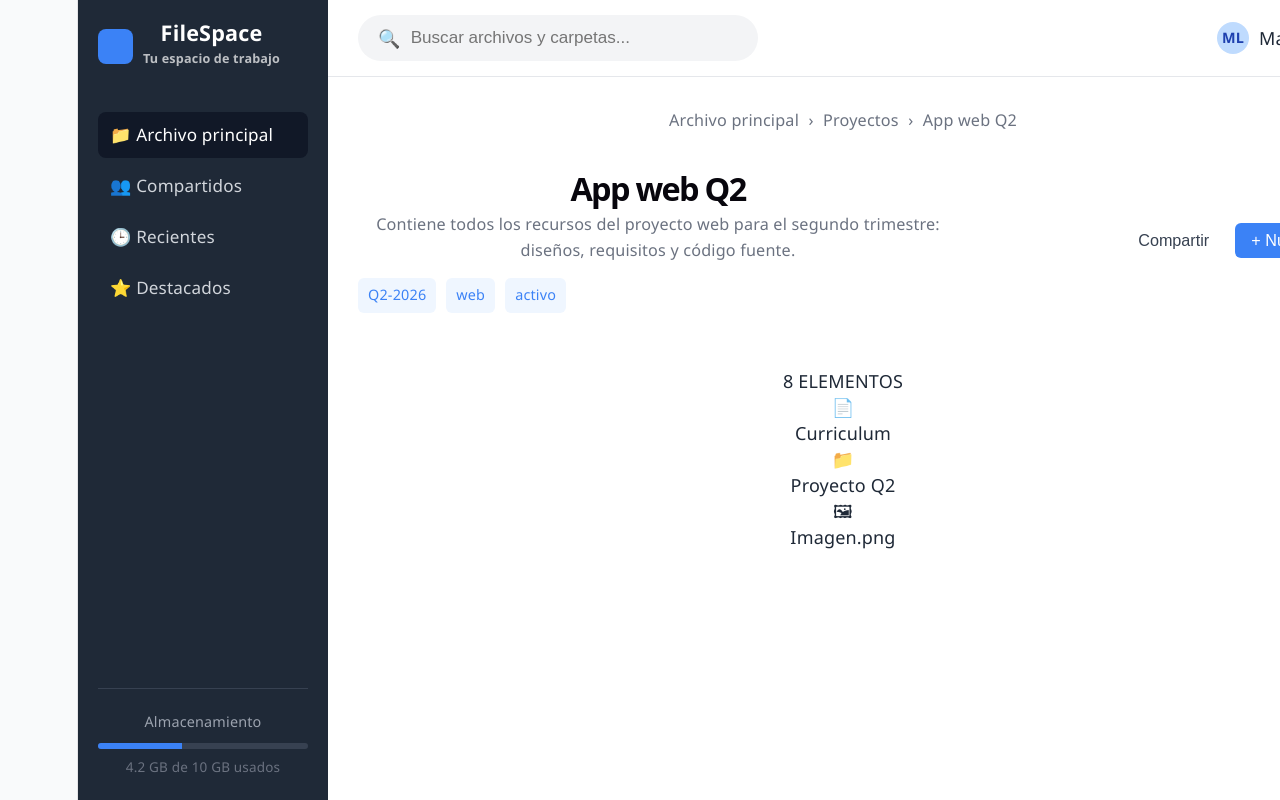
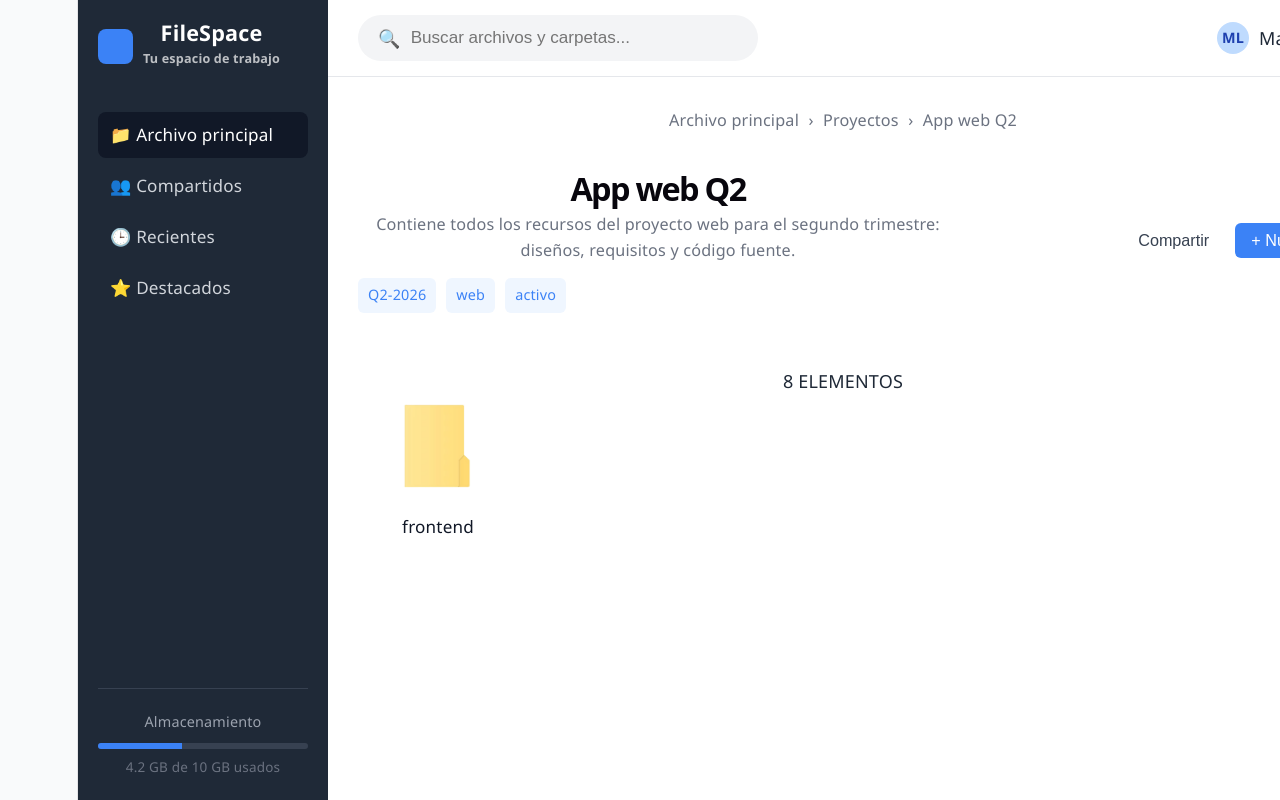
Before and after one commit to matty-23/Progra-III, a React (Vite) app in the folder frontend/: page / in a window 1280 px wide. Shown: the top 800 px of the page. Built offline with nearby package versions, Linux system fonts and the light colour scheme.

Commit message:
Mejora apariencia de la visualizacion del documento

```diff
--- a/frontend/src/App.jsx
+++ b/frontend/src/App.jsx
@@ -1,4 +1,4 @@
-import { useState } from 'react'
+import { useState, useEffect } from 'react'
 import reactLogo from './assets/react.svg'
 import viteLogo from './assets/vite.svg'
 import heroImg from './assets/hero.png'
@@ -8,7 +8,34 @@ import Sidebar from "./components/sidebar.jsx";
 import Header from "./components/Header";
 import FileGrid from "./components/FileGrid";
 export default function App() {
+    useEffect(() => {
+        const data = {
+            name: "Progra-III",
+            type: "folder",
+            children: [
+                {
+                    name: "frontend",
+                    type: "folder",
+                    children: [
+                        {
+                            name: "src",
+                            type: "folder",
+                            children: [
+                                {
+                                    name: "App.jsx",
+                                    type: "file"
+                                }
+                            ]
+                        }
+                    ]
+                }
+            ]
+        };
+
+        localStorage.setItem("files", JSON.stringify(data));
+    }, []);
     return (
+
         <div className="app">
             <Sidebar />
 
@@ -25,7 +52,7 @@ export default function App() {
                     <div className="title-row">
                         <div className="project-title">
                             <h1>App web Q2</h1>
-                    <div style={{color: '#6b7280', fontSize: '0.9rem', maxWidth: '600px'}}>
+                            <div style={{ color: '#6b7280', fontSize: '0.9rem', maxWidth: '600px' }}>
                                 Contiene todos los recursos del proyecto web para el segundo trimestre: diseños, requisitos y código fuente.
                             </div>
                             <div className="tags-row">
--- a/frontend/src/components/FileCard.css
+++ b/frontend/src/components/FileCard.css
@@ -1,10 +1,46 @@
-.file-card {
-  border: 1px solid #e5e7eb;
-  border-radius: 10px;
-  overflow: hidden;
-  background: white;
-  transition: 0.2s;
-  cursor: pointer;
+
+.card {
+  width: 160px !important;
+  min-width: 100px;
+  max-width: 160px;
+}
+
+.card:hover {
+  box-shadow: 0 4px 12px rgba(0,0,0,0.1);
+}
+.folder-preview {
+  height: 110px;
+}
+
+.folder-preview img {
+  width: 90px; /* antes 80px ❌ */
+  height: 100px;
+}
+.preview {
+  height: 110px;
+  background: #f3f4f6;
   display: flex;
-  flex-direction: column;
+  align-items: center;
+  justify-content: center;
 }
+
+.preview img {
+  width: 90%;
+  height: 90%;
+  object-fit: cover;
+}
+.info {
+  padding: 10px;
+}
+
+.title {
+  font-size: 0.95rem;
+  font-weight: 500;
+  color: #111827;
+  margin: 0;
+}
+
+.meta {
+  font-size: 0.8rem;
+  color: #6b7280;
+}
--- a/frontend/src/components/FileCard.jsx
+++ b/frontend/src/components/FileCard.jsx
@@ -1,15 +1,32 @@
 import './FileCard.css';
-export default function FileCard({ file }) {
-  const getIcon = () => {
-    if (file.type === "folder") return "📁";
-    if (file.type === "pdf") return "📄";
-    return "🖼";
-  };
+export default function FileCard({ file, onClick }) {
 
   return (
-    <div className="card">
-      <div className="icon">{getIcon()}</div>
-      <p>{file.name}</p>
+    <div className="card" onClick={() => onClick(file)}>
+
+      {file.type === "document" ? (
+        <>
+          <div className="preview">
+            <img src="/previews/doc.png" alt="" />
+          </div>
+
+          <div className="info">
+            <p className="title">{file.name}</p>
+            <span className="meta">Abierto recientemente</span>
+          </div>
+        </>
+      ) : (
+        <>
+          <div className="folder-preview">
+            <img src="/icons/carpeta.png" alt="" />
+          </div>
+
+          <div className="info">
+            <p className="title">{file.name}</p>
+          </div>
+        </>
+      )}
+
     </div>
   );
 }
--- /dev/null
+++ b/frontend/src/components/FileGrid.css
@@ -0,0 +1,5 @@
+.grid {
+  display: grid;
+  grid-template-columns: repeat(auto-fill, 180px); /* 🔥 tamaño fijo */
+  gap: 16px;
+}
--- a/frontend/src/components/FileGrid.jsx
+++ b/frontend/src/components/FileGrid.jsx
@@ -1,16 +1,40 @@
+import { useEffect, useState } from "react";
 import FileCard from "./FileCard";
-
-const files = [
-  { name: "Curriculum", type: "pdf" },
-  { name: "Proyecto Q2", type: "folder" },
-  { name: "Imagen.png", type: "image" },
-];
+import "./FileGrid.css";
 
 export default function FileGrid() {
+  const [files, setFiles] = useState([]);
+
+  useEffect(() => {
+    const data = JSON.parse(localStorage.getItem("files"));
+
+    if (data && data.children) {
+      setFiles(data.children);
+    }
+  }, []);
+
+  const handleClick = (file) => {
+    if (file.type === "folder") {
+      // 📁 navegar
+      setFiles(file.children || []);
+    }
+
+    if (file.type === "document") {
+      // 📄 abrir documento
+      const docsData = JSON.parse(localStorage.getItem("documents"));
+
+      const doc = docsData.documents.find(
+        (d) => d.id === file.documentId
+      );
+
+      console.log("Documento abierto:", doc);
+    }
+  };
+
   return (
     <div className="grid">
       {files.map((file, i) => (
-        <FileCard key={i} file={file} />
+        <FileCard key={i} file={file} onClick={handleClick} />
       ))}
     </div>
   );
```
Also changed, not shown: frontend/src/localStorage/arbolArchivos.json (added, +23 -0 lines), frontend/src/localStorage/arbolBloques.json (added, +23 -0 lines), frontend/public/icons/Doc.png (added), frontend/public/icons/carpeta.png (added). Lines whose indentation alone changed are shown as unchanged.
